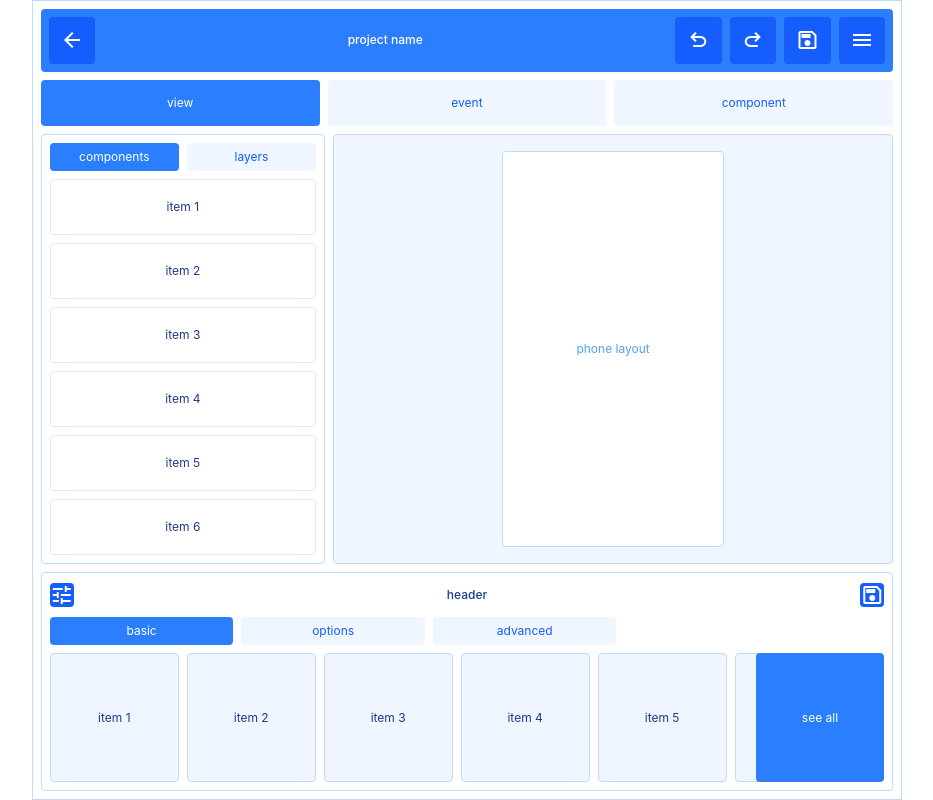
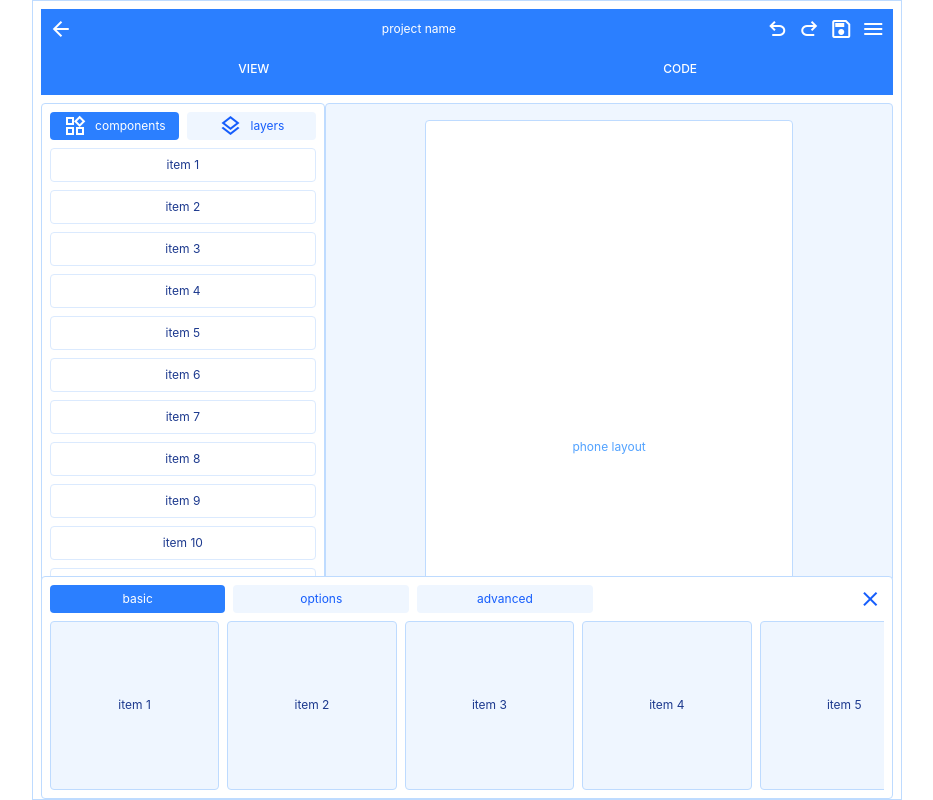
Before and after one commit to IMOitself/HandDrop, a React (Vite) app in the folder unnamed-project-2/: page / in a window 1280 px wide. Shown: the whole page, without its empty margins (173-1106 px from the left). Built offline with nearby package versions, Linux system fonts and the light colour scheme.

Commit message:
design attempt #3

```diff
--- a/unnamed-project-2/src/App.jsx
+++ b/unnamed-project-2/src/App.jsx
@@ -1,20 +1,22 @@
 import { useState } from 'react'
 
-const iconBtn = "aspect-square flex-none flex items-center justify-center bg-blue-600 text-white rounded-sm hover:bg-blue-700 transition-colors cursor-pointer"
+const iconBtn = "aspect-square flex-none flex items-center justify-center text-white rounded-sm hover:bg-blue-700 transition-colors cursor-pointer"
 
 function App() {
   const [activeTab, setActiveTab] = useState('view')
   const [drawerTab, setDrawerTab] = useState(0)
   const [sheetTab, setSheetTab] = useState('basic')
+  const [showSheet, setShowSheet] = useState(true)
 
   return (
-    <div className="h-full flex flex-col p-2 gap-2 overflow-hidden font-sans text-xs text-blue-900 bg-white border border-blue-200">
+    <div className="h-full flex flex-col p-2 gap-2 overflow-hidden font-sans text-xs text-blue-900 bg-white border border-blue-200 relative">
 
-      <header className="h-[8%] flex-none flex gap-2 p-2 bg-blue-500 rounded-sm">
+      <div className='flex flex-col'>
+      <header className="flex gap-2 p-2 bg-blue-500">
         <button className={iconBtn}>
           <span className="material-symbols-outlined text-lg">arrow_back</span>
         </button>
-        <div className="flex-1 flex items-center justify-center text-white font-medium truncate">project name</div>
+        <div className="flex-1 flex items-center justify-center text-white truncate">project name</div>
         {['undo', 'redo', 'save', 'menu'].map(icon =>
           <button key={icon} className={iconBtn}>
             <span className="material-symbols-outlined text-lg">{icon}</span>
@@ -22,41 +24,46 @@ function App() {
         )}
       </header>
 
-      <nav className="h-[6%] flex-none flex gap-2">
-        {['view', 'event', 'component'].map(tab =>
+      <nav className="flex">
+        {['VIEW', 'CODE'].map(tab =>
           <button
             key={tab}
             onClick={() => setActiveTab(tab)}
-            className={`flex-1 flex items-center justify-center cursor-pointer rounded-sm transition-colors ${activeTab === tab ? 'bg-blue-500 text-white' : 'bg-blue-50 text-blue-600 hover:bg-blue-100'}`}
+            className={`flex-1 flex p-3 items-center justify-center cursor-pointer font-medium border-b-6 bg-blue-500 text-white ${activeTab === tab ? 'border-yellow-300' : 'border-transparent hover:border-yellow-500'}`}
           >
             {tab}
           </button>
         )}
       </nav>
+      </div>
 
-      <main className="flex-1 min-h-0 flex gap-2">
-        <aside className="w-1/3 flex-none flex flex-col gap-2 p-2 overflow-hidden border border-blue-200 rounded-sm">
+      <main className="flex-1 min-h-0 flex">
+        <aside className="w-1/3 h-full flex-none flex flex-col gap-2 p-2 overflow-hidden border border-blue-200 rounded-sm">
           <div className="h-7 flex-none flex gap-2">
-            {['components', 'layers'].map((label, i) =>
+            {[
+              { label: 'components', icon: 'widgets' },
+              { label: 'layers', icon: 'layers' }
+            ].map((tab, i) =>
               <button
-                key={label}
+                key={tab.label}
                 onClick={() => setDrawerTab(i)}
-                className={`flex-1 flex items-center justify-center cursor-pointer rounded-sm transition-colors ${drawerTab === i ? 'bg-blue-500 text-white' : 'bg-blue-50 text-blue-600 hover:bg-blue-100'}`}
+                className={`flex-1 flex items-center justify-center cursor-pointer rounded-sm transition-colors gap-2 ${drawerTab === i ? 'bg-blue-500 text-white' : 'bg-blue-50 text-blue-600 hover:bg-blue-100'}`}
               >
-                {label}
+                <span className="sm:hidden material-symbols-outlined text-lg">{tab.icon}</span>
+                <span className="hidden sm:inline">{tab.label}</span>
               </button>
             )}
           </div>
-          {Array.from({ length: 6 }, (_, i) =>
-            <div key={i} className="flex-1 flex items-center justify-center border border-blue-100 rounded-sm bg-white hover:bg-blue-50 cursor-pointer transition-colors">
+          {Array.from({ length: 12 }, (_, i) =>
+            <div key={i} className="flex items-center p-2 justify-center border border-blue-100 rounded-sm bg-white hover:bg-blue-50 cursor-pointer transition-colors">
               item {i + 1}
             </div>
           )}
         </aside>
 
-        <div className="flex-1 min-w-0 flex items-center justify-center p-2 overflow-hidden border border-blue-200 rounded-sm bg-blue-50" style={{ containerType: 'size' }}>
+        <div className="flex-1 h-full min-w-0 flex items-center justify-center p-2 overflow-hidden border border-blue-200 rounded-sm bg-blue-50" style={{ containerType: 'size' }}>
           <div
-            className="aspect-[9/16] flex items-center justify-center bg-white border border-blue-200 rounded-sm text-blue-400"
+            className="aspect-9/16 flex items-center justify-center bg-white border border-blue-200 rounded-sm text-blue-400"
             style={{ width: 'min(calc(100cqw - 1rem), calc((100cqh - 1rem) * 9 / 16))' }}
           >
             phone layout
@@ -64,18 +71,17 @@ function App() {
         </div>
       </main>
 
-      <section className="h-[28%] flex-none flex flex-col gap-2 p-2 bg-white border border-blue-200 rounded-sm">
+      {showSheet && (
+        <section className="h-[28%] flex-none flex flex-col gap-2 p-2 bg-white border border-blue-200 rounded-sm absolute bottom-0 left-2 right-2 z-10">
+          {/* <div className='flex justify-center items-center w-full'>
             <div className="h-7 flex-none flex items-center gap-2">
-          <div className={iconBtn}>
-            <span className="material-symbols-outlined text-lg">tune</span>
+              <span className="material-symbols-outlined flex items-center">table_rows</span>
+              <div className="flex-1 flex items-center justify-center text-xl">divider</div>
             </div>
-          <div className="flex-1 flex items-center justify-center font-medium">header</div>
-          <div className={iconBtn}>
-            <span className="material-symbols-outlined text-lg">save</span>
-          </div>
-        </div>
+          </div> */}
 
-        <div className="h-7 flex-none flex gap-2 justify-start">
+          <div className="h-7 flex-none flex gap-2 justify-between items-center">
+            <div className="flex gap-2 flex-1 h-full">
               {['basic', 'options', 'advanced'].map(tab =>
                 <button
                   key={tab}
@@ -86,18 +92,26 @@ function App() {
                 </button>
               )}
             </div>
+            <button
+              onClick={() => setShowSheet(false)}
+              className="h-full aspect-square flex items-center justify-center text-blue-600 hover:bg-blue-50 rounded-sm cursor-pointer transition-colors"
+            >
+              <span className="material-symbols-outlined text-lg">close</span>
+            </button>
+          </div>
 
-        <div className="flex-1 min-h-0 flex gap-2 overflow-x-auto justify-start [scrollbar-width:none]">
-          {Array.from({ length: 6 }, (_, i) =>
+          <div className="flex-1 min-h-0 flex gap-2 overflow-x-auto justify-start scrollbar-none">
+            {Array.from({ length: 12 }, (_, i) =>
               <div key={i} className="aspect-square h-full flex-none flex items-center justify-center bg-blue-50 border border-blue-200 rounded-sm hover:bg-blue-100 cursor-pointer transition-colors">
                 item {i + 1}
               </div>
             )}
-          <div className="aspect-square h-full flex-none flex items-center justify-center bg-blue-500 text-white rounded-sm sticky right-0 z-10 cursor-pointer hover:bg-blue-600 transition-colors">
+            <div className="aspect-square h-full hidden flex-none items-center justify-center bg-blue-500 text-white rounded-sm sticky right-0 z-10 cursor-pointer hover:bg-blue-600 transition-colors">
               see all
             </div>
           </div>
         </section>
+      )}
 
     </div>
   )
```
Lines whose indentation alone changed are shown as unchanged.
